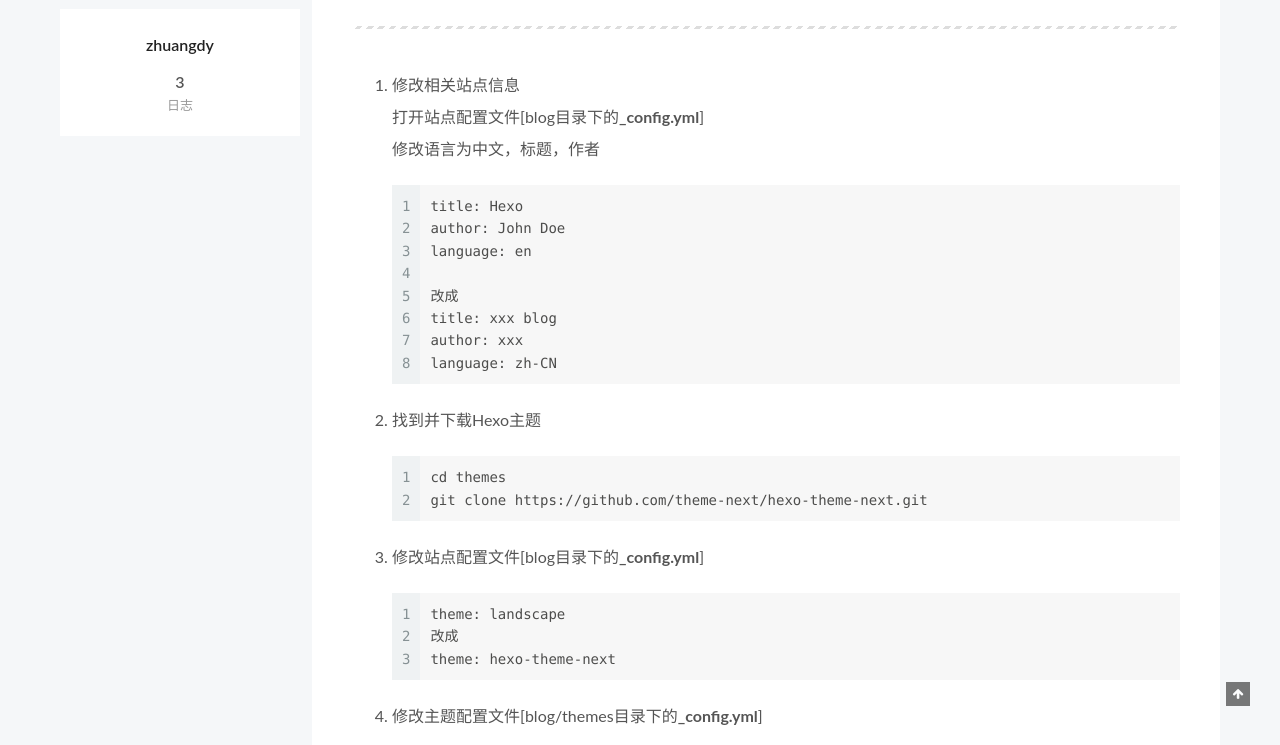
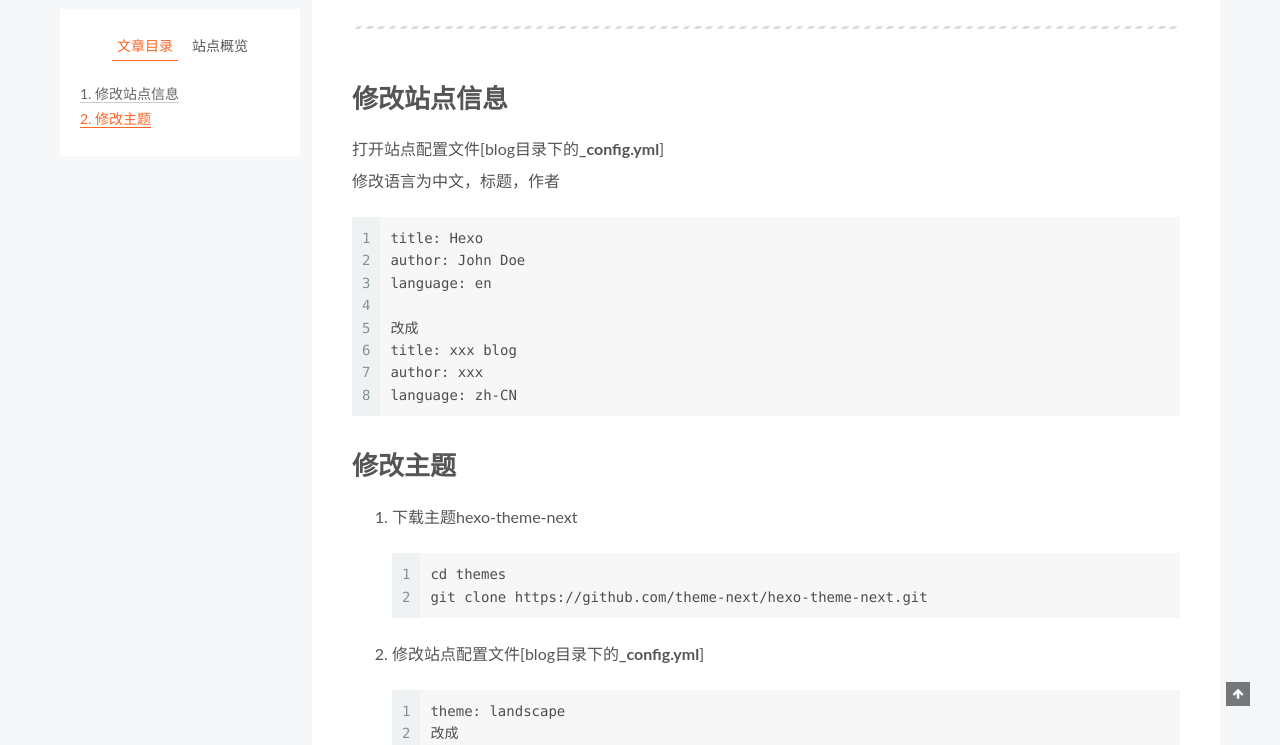
Before and after one commit to linqinghan/linqinghan.github.io, a plain HTML site: page 2019/08/24/hexo使用2/index.html in a window 1280 px wide. Shown: the part 194-939 px from the top of the page. Drawn offline with Linux system fonts and the light colour scheme.

Commit message:
Site updated: 2019-08-24 22:17:07

```diff
--- a/2019/08/24/hexo使用2/index.html
+++ b/2019/08/24/hexo使用2/index.html
@@ -57,17 +57,17 @@
   };
 </script>
 
-  <meta name="description" content="修改相关站点信息打开站点配置文件[blog目录下的_config.yml]修改语言为中文，标题，作者 12345678title: Hexoauthor: John Doelanguage: en改成title: xxx blogauthor: xxxlanguage: zh-CN  找到并下载Hexo主题 12cd themesgit clone https://github.com/the">
+  <meta name="description" content="修改站点信息打开站点配置文件[blog目录下的_config.yml]修改语言为中文，标题，作者 12345678title: Hexoauthor: John Doelanguage: en改成title: xxx blogauthor: xxxlanguage: zh-CN  修改主题 下载主题hexo-theme-next  12cd themesgit clone https://git">
 <meta property="og:type" content="article">
 <meta property="og:title" content="Hexo使用2">
 <meta property="og:url" content="http://yoursite.com/2019/08/24/hexo使用2/index.html">
 <meta property="og:site_name" content="zhuangdy blog">
-<meta property="og:description" content="修改相关站点信息打开站点配置文件[blog目录下的_config.yml]修改语言为中文，标题，作者 12345678title: Hexoauthor: John Doelanguage: en改成title: xxx blogauthor: xxxlanguage: zh-CN  找到并下载Hexo主题 12cd themesgit clone https://github.com/the">
+<meta property="og:description" content="修改站点信息打开站点配置文件[blog目录下的_config.yml]修改语言为中文，标题，作者 12345678title: Hexoauthor: John Doelanguage: en改成title: xxx blogauthor: xxxlanguage: zh-CN  修改主题 下载主题hexo-theme-next  12cd themesgit clone https://git">
 <meta property="og:locale" content="zh-CN">
-<meta property="og:updated_time" content="2019-08-24T14:10:47.433Z">
+<meta property="og:updated_time" content="2019-08-24T14:15:37.219Z">
 <meta name="twitter:card" content="summary">
 <meta name="twitter:title" content="Hexo使用2">
-<meta name="twitter:description" content="修改相关站点信息打开站点配置文件[blog目录下的_config.yml]修改语言为中文，标题，作者 12345678title: Hexoauthor: John Doelanguage: en改成title: xxx blogauthor: xxxlanguage: zh-CN  找到并下载Hexo主题 12cd themesgit clone https://github.com/the">
+<meta name="twitter:description" content="修改站点信息打开站点配置文件[blog目录下的_config.yml]修改语言为中文，标题，作者 12345678title: Hexoauthor: John Doelanguage: en改成title: xxx blogauthor: xxxlanguage: zh-CN  修改主题 下载主题hexo-theme-next  12cd themesgit clone https://git">
   <link rel="canonical" href="http://yoursite.com/2019/08/24/hexo使用2/">
 
 
@@ -226,7 +226,7 @@
 
 
 
-              <time title="创建时间：2019-08-24 21:30:34 / 修改时间：22:10:47" itemprop="dateCreated datePublished" datetime="2019-08-24T21:30:34+08:00">2019-08-24</time>
+              <time title="创建时间：2019-08-24 21:30:34 / 修改时间：22:15:37" itemprop="dateCreated datePublished" datetime="2019-08-24T21:30:34+08:00">2019-08-24</time>
             </span>
 
 
@@ -246,24 +246,20 @@
 
 
         <hr>
-<ol>
-<li><p>修改相关站点信息<br>打开站点配置文件[blog目录下的<strong>_config.yml</strong>]<br>修改语言为中文，标题，作者</p>
+<h2 id="修改站点信息"><a href="#修改站点信息" class="headerlink" title="修改站点信息"></a>修改站点信息</h2><p>打开站点配置文件[blog目录下的<strong>_config.yml</strong>]<br>修改语言为中文，标题，作者</p>
 <figure class="highlight plain"><table><tr><td class="gutter"><pre><span class="line">1</span><br><span class="line">2</span><br><span class="line">3</span><br><span class="line">4</span><br><span class="line">5</span><br><span class="line">6</span><br><span class="line">7</span><br><span class="line">8</span><br></pre></td><td class="code"><pre><span class="line">title: Hexo</span><br><span class="line">author: John Doe</span><br><span class="line">language: en</span><br><span class="line"></span><br><span class="line">改成</span><br><span class="line">title: xxx blog</span><br><span class="line">author: xxx</span><br><span class="line">language: zh-CN</span><br></pre></td></tr></table></figure>
-</li>
-<li><p>找到并下载Hexo主题</p>
+
+<h2 id="修改主题"><a href="#修改主题" class="headerlink" title="修改主题"></a>修改主题</h2><ol>
+<li><p>下载主题hexo-theme-next </p>
 <figure class="highlight plain"><table><tr><td class="gutter"><pre><span class="line">1</span><br><span class="line">2</span><br></pre></td><td class="code"><pre><span class="line">cd themes</span><br><span class="line">git clone https://github.com/theme-next/hexo-theme-next.git</span><br></pre></td></tr></table></figure>
 </li>
 <li><p>修改站点配置文件[blog目录下的<strong>_config.yml</strong>]  </p>
 <figure class="highlight plain"><table><tr><td class="gutter"><pre><span class="line">1</span><br><span class="line">2</span><br><span class="line">3</span><br></pre></td><td class="code"><pre><span class="line">theme: landscape</span><br><span class="line">改成</span><br><span class="line">theme: hexo-theme-next</span><br></pre></td></tr></table></figure>
 </li>
-<li><p>修改主题配置文件[blog/themes目录下的<strong>_config.yml</strong>]</p>
+<li><p>修改主题配置文件[blog/themes/hexo-theme-next目录下的<strong>_config.yml</strong>]</p>
 <figure class="highlight plain"><table><tr><td class="gutter"><pre><span class="line">1</span><br><span class="line">2</span><br><span class="line">3</span><br></pre></td><td class="code"><pre><span class="line">scheme: Muse</span><br><span class="line">改成</span><br><span class="line">scheme: Pisces</span><br></pre></td></tr></table></figure>
+
 </li>
-<li><p>修改语言[站点配置文件_config.yml]</p>
-</li>
-</ol>
-<ol start="5">
-<li>重新生成站点，并发布<figure class="highlight plain"><table><tr><td class="gutter"><pre><span class="line">1</span><br><span class="line">2</span><br><span class="line">3</span><br></pre></td><td class="code"><pre><span class="line">hexo clean</span><br><span class="line">hexo g</span><br><span class="line">hexo d</span><br></pre></td></tr></table></figure></li>
 </ol>
 
     </div>
@@ -313,8 +309,17 @@
 
   <aside id="sidebar" class="sidebar">
     <div class="sidebar-inner">
+        <ul class="sidebar-nav motion-element">
+          <li class="sidebar-nav-toc sidebar-nav-active" data-target="post-toc-wrap">
+            文章目录
+          </li>
+          <li class="sidebar-nav-overview" data-target="site-overview-wrap">
+            站点概览
+          </li>
+        </ul>
 
-      <div class="site-overview-wrap sidebar-panel sidebar-panel-active">
+
+      <div class="site-overview-wrap sidebar-panel">
         <div class="site-overview">
 
           <div class="site-author motion-element" itemprop="author" itemscope itemtype="http://schema.org/Person">
@@ -337,6 +342,23 @@
 
         </div>
       </div>
+      <!--noindex-->
+        <div class="post-toc-wrap motion-element sidebar-panel sidebar-panel-active">
+          <div class="post-toc">
+
+
+
+
+
+
+
+              <div class="post-toc-content"><ol class="nav"><li class="nav-item nav-level-2"><a class="nav-link" href="#修改站点信息"><span class="nav-number">1.</span> <span class="nav-text">修改站点信息</span></a></li><li class="nav-item nav-level-2"><a class="nav-link" href="#修改主题"><span class="nav-number">2.</span> <span class="nav-text">修改主题</span></a></li></ol></div>
+
+
+          </div>
+        </div>
+      <!--/noindex-->
+
 
     </div>
   </aside>
--- a/css/main.css
+++ b/css/main.css
@@ -1529,7 +1529,7 @@ pre .javascript .function {
   width: 4px;
   height: 4px;
   border-radius: 50%;
-  background: #0859ff;
+  background: #442fec;
 }
 .feed-link,
 .chat {
```
Also changed, not shown: index.html (+7 -11 lines).
